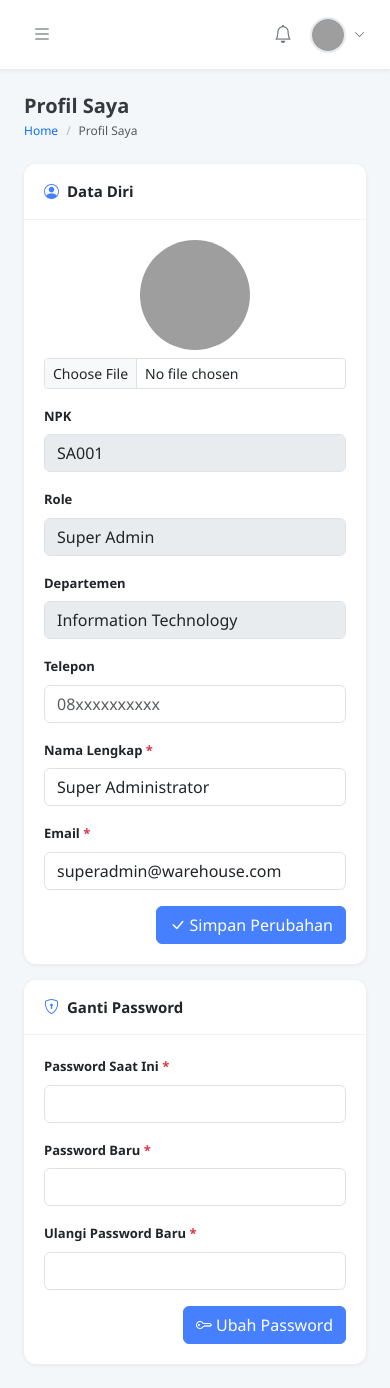
After one commit to arifsmkn/warehouse, a Laravel app: page /profile in a window 390 px wide. The commit adds this page. Run offline with Laravel 12, Linux system fonts and the light colour scheme; a user stored in the database is signed in; data comes from the database, SQL or seed files in the repository; tables that the repository leaves empty hold one stand-in row (values such as "Sample post"); parts of the project's set-up code (start-up, migrations or seed data) failed here and were passed over; some libraries are stand-ins or nearby versions; grey boxes are pictures that could not be loaded.

Commit message:
Add Profil Saya page (view/edit name, photo, email, change password)
The "Profil Saya" link in the user dropdown was a dead href="#" -- no
route or controller existed for it. Adds GET/PUT /profile for editing
own name/email/phone/photo, and a separate PUT /profile/password flow
that requires the current password.

Co-Authored-By: Claude Sonnet 5 <noreply@anthropic.com>

```diff
--- /dev/null
+++ b/app/Http/Controllers/ProfileController.php
@@ -0,0 +1,57 @@
+<?php
+
+namespace App\Http\Controllers;
+
+use Illuminate\Http\Request;
+use Illuminate\Support\Facades\Hash;
+use Illuminate\Support\Facades\Storage;
+use Illuminate\Validation\Rules\Password;
+
+class ProfileController extends Controller
+{
+    public function edit()
+    {
+        return view('profile.edit', ['user' => auth()->user()]);
+    }
+
+    public function update(Request $request)
+    {
+        $user = auth()->user();
+
+        $request->validate([
+            'name'  => 'required|string|max:100',
+            'email' => 'required|email|unique:users,email,' . $user->id,
+            'phone' => 'nullable|string|max:20',
+            'photo' => 'nullable|image|max:2048',
+        ]);
+
+        $data = $request->only('name', 'email', 'phone');
+
+        if ($request->hasFile('photo')) {
+            if ($user->photo) Storage::disk('public')->delete($user->photo);
+            $data['photo'] = $request->file('photo')->store('photos/users', 'public');
+        }
+
+        $user->update($data);
+
+        return back()->with('success', 'Profil berhasil diperbarui.');
+    }
+
+    public function updatePassword(Request $request)
+    {
+        $user = auth()->user();
+
+        $request->validate([
+            'current_password' => 'required|string',
+            'password'         => ['required', 'confirmed', Password::min(6)],
+        ]);
+
+        if (!Hash::check($request->current_password, $user->password)) {
+            return back()->withErrors(['current_password' => 'Password saat ini salah.'])->withInput();
+        }
+
+        $user->update(['password' => Hash::make($request->password)]);
+
+        return back()->with('success', 'Password berhasil diubah.');
+    }
+}
--- a/resources/views/layouts/app.blade.php
+++ b/resources/views/layouts/app.blade.php
@@ -817,7 +817,7 @@
                     </div>
                 </li>
                 <li><hr class="dropdown-divider"></li>
-                <li><a class="dropdown-item" href="#"><i class="bi bi-person me-2"></i>Profil Saya</a></li>
+                <li><a class="dropdown-item" href="{{ route('profile.edit') }}"><i class="bi bi-person me-2"></i>Profil Saya</a></li>
                 <li><hr class="dropdown-divider"></li>
                 <li>
                     <form action="{{ route('logout') }}" method="POST">
--- /dev/null
+++ b/resources/views/profile/edit.blade.php
@@ -0,0 +1,109 @@
+@extends('layouts.app')
+@section('title', 'Profil Saya')
+@section('page-title', 'Profil Saya')
+@section('breadcrumb')
+    <li class="breadcrumb-item active">Profil Saya</li>
+@endsection
+
+@section('content')
+<div class="row justify-content-center g-3">
+    <div class="col-lg-8">
+        <div class="card mb-3">
+            <div class="card-header">
+                <i class="bi bi-person-circle me-2 text-primary"></i>Data Diri
+            </div>
+            <div class="card-body">
+                <form action="{{ route('profile.update') }}" method="POST" enctype="multipart/form-data">
+                    @csrf
+                    @method('PUT')
+
+                    <div class="row g-3 align-items-start">
+                        <div class="col-md-3 text-center">
+                            <img src="{{ $user->photo ? asset('storage/'.$user->photo) : asset('assets/images/avatar.png') }}"
+                                 class="rounded-circle mb-2" style="width:110px;height:110px;object-fit:cover;" alt="Foto">
+                            <input type="file" name="photo" class="form-control form-control-sm @error('photo') is-invalid @enderror" accept="image/*">
+                            @error('photo')<div class="invalid-feedback d-block">{{ $message }}</div>@enderror
+                        </div>
+
+                        <div class="col-md-9">
+                            <div class="row g-3">
+                                <div class="col-md-6">
+                                    <label class="form-label fw-semibold" style="font-size:13px;">NPK</label>
+                                    <input type="text" class="form-control" value="{{ $user->npk }}" disabled>
+                                </div>
+                                <div class="col-md-6">
+                                    <label class="form-label fw-semibold" style="font-size:13px;">Role</label>
+                                    <input type="text" class="form-control" value="{{ $user->getRoleLabel() }}" disabled>
+                                </div>
+                                <div class="col-md-6">
+                                    <label class="form-label fw-semibold" style="font-size:13px;">Departemen</label>
+                                    <input type="text" class="form-control" value="{{ $user->department->name ?? '-' }}" disabled>
+                                </div>
+                                <div class="col-md-6">
+                                    <label class="form-label fw-semibold" style="font-size:13px;">Telepon</label>
+                                    <input type="text" name="phone" class="form-control @error('phone') is-invalid @enderror"
+                                           value="{{ old('phone', $user->phone) }}" placeholder="08xxxxxxxxxx">
+                                    @error('phone')<div class="invalid-feedback">{{ $message }}</div>@enderror
+                                </div>
+                                <div class="col-md-6">
+                                    <label class="form-label fw-semibold" style="font-size:13px;">Nama Lengkap <span class="text-danger">*</span></label>
+                                    <input type="text" name="name" class="form-control @error('name') is-invalid @enderror"
+                                           value="{{ old('name', $user->name) }}">
+                                    @error('name')<div class="invalid-feedback">{{ $message }}</div>@enderror
+                                </div>
+                                <div class="col-md-6">
+                                    <label class="form-label fw-semibold" style="font-size:13px;">Email <span class="text-danger">*</span></label>
+                                    <input type="email" name="email" class="form-control @error('email') is-invalid @enderror"
+                                           value="{{ old('email', $user->email) }}">
+                                    @error('email')<div class="invalid-feedback">{{ $message }}</div>@enderror
+                                </div>
+                            </div>
+                        </div>
+                    </div>
+
+                    <div class="mt-3 text-end">
+                        <button type="submit" class="btn btn-primary">
+                            <i class="bi bi-check-lg me-1"></i>Simpan Perubahan
+                        </button>
+                    </div>
+                </form>
+            </div>
+        </div>
+
+        <div class="card">
+            <div class="card-header">
+                <i class="bi bi-shield-lock me-2 text-primary"></i>Ganti Password
+            </div>
+            <div class="card-body">
+                <form action="{{ route('profile.password') }}" method="POST">
+                    @csrf
+                    @method('PUT')
+
+                    <div class="row g-3">
+                        <div class="col-md-4">
+                            <label class="form-label fw-semibold" style="font-size:13px;">Password Saat Ini <span class="text-danger">*</span></label>
+                            <input type="password" name="current_password" class="form-control @error('current_password') is-invalid @enderror">
+                            @error('current_password')<div class="invalid-feedback">{{ $message }}</div>@enderror
+                        </div>
+                        <div class="col-md-4">
+                            <label class="form-label fw-semibold" style="font-size:13px;">Password Baru <span class="text-danger">*</span></label>
+                            <input type="password" name="password" class="form-control @error('password') is-invalid @enderror">
+                            @error('password')<div class="invalid-feedback">{{ $message }}</div>@enderror
+                        </div>
+                        <div class="col-md-4">
+                            <label class="form-label fw-semibold" style="font-size:13px;">Ulangi Password Baru <span class="text-danger">*</span></label>
+                            <input type="password" name="password_confirmation" class="form-control">
+                        </div>
+                    </div>
+
+                    <div class="mt-3 text-end">
+                        <button type="submit" class="btn btn-primary">
+                            <i class="bi bi-key me-1"></i>Ubah Password
+                        </button>
+                    </div>
+                </form>
+            </div>
+        </div>
+    </div>
+</div>
+@endsection
--- a/routes/web.php
+++ b/routes/web.php
@@ -22,6 +22,7 @@ use App\Http\Controllers\ProcurementApprovalController;
 use App\Http\Controllers\ProcurementCategoryController;
 use App\Http\Controllers\QadSettingController;
 use App\Http\Controllers\ProcurementItemController;
+use App\Http\Controllers\ProfileController;
 use App\Http\Controllers\ProcurementRequestController;
 use App\Http\Controllers\ProcurementPurposeController;
 use App\Http\Controllers\PurchaseRequestController;
@@ -40,6 +41,11 @@ Route::middleware('guest')->group(function () {
 
 Route::middleware('auth')->group(function () {
     Route::post('/logout', [AuthController::class, 'logout'])->name('logout');
+
+    // Profil akun sendiri (semua role)
+    Route::get('/profile', [ProfileController::class, 'edit'])->name('profile.edit');
+    Route::put('/profile', [ProfileController::class, 'update'])->name('profile.update');
+    Route::put('/profile/password', [ProfileController::class, 'updatePassword'])->name('profile.password');
 
     // Dashboard
     Route::get('/', [DashboardController::class, 'index'])->name('dashboard');
```
